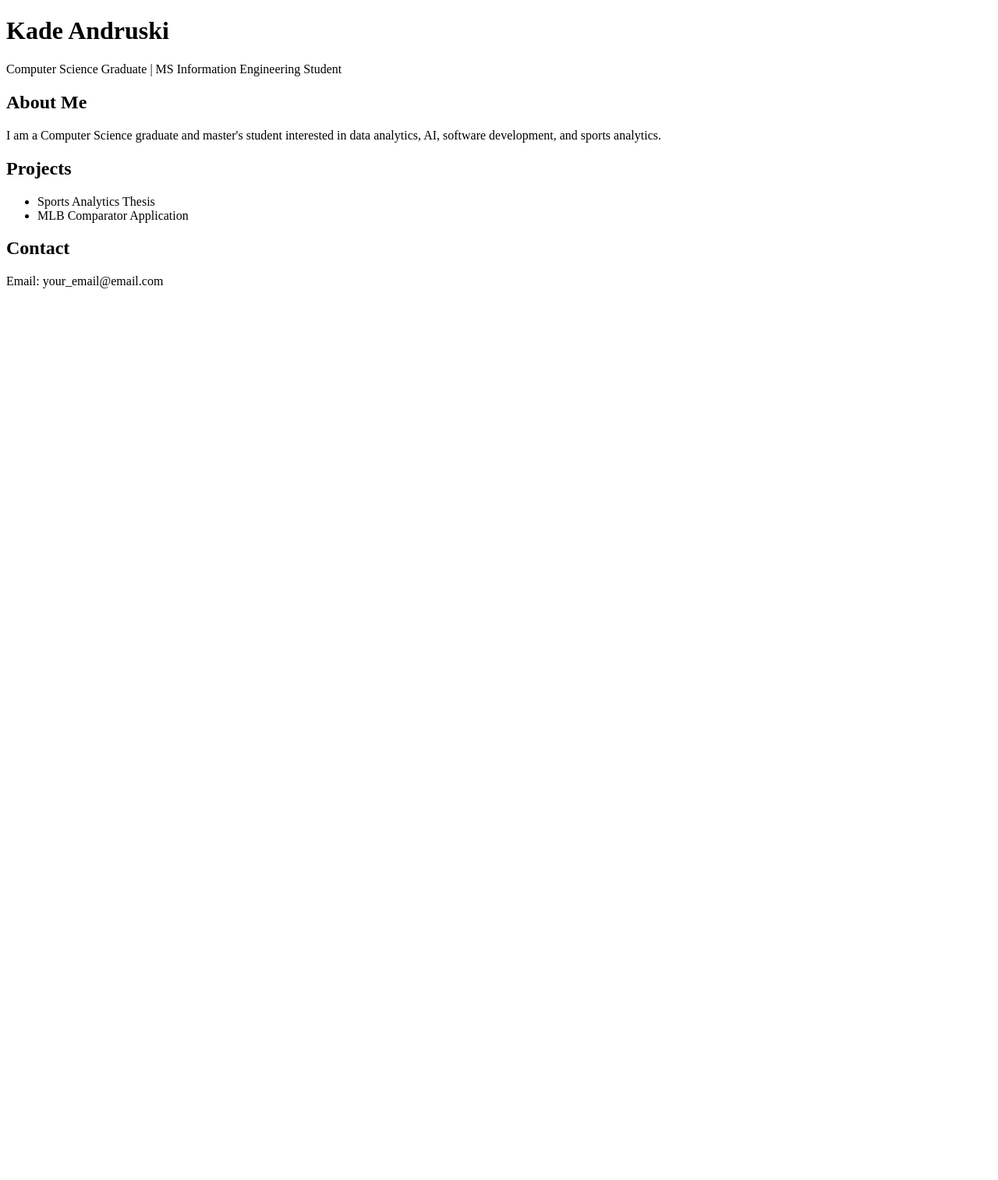
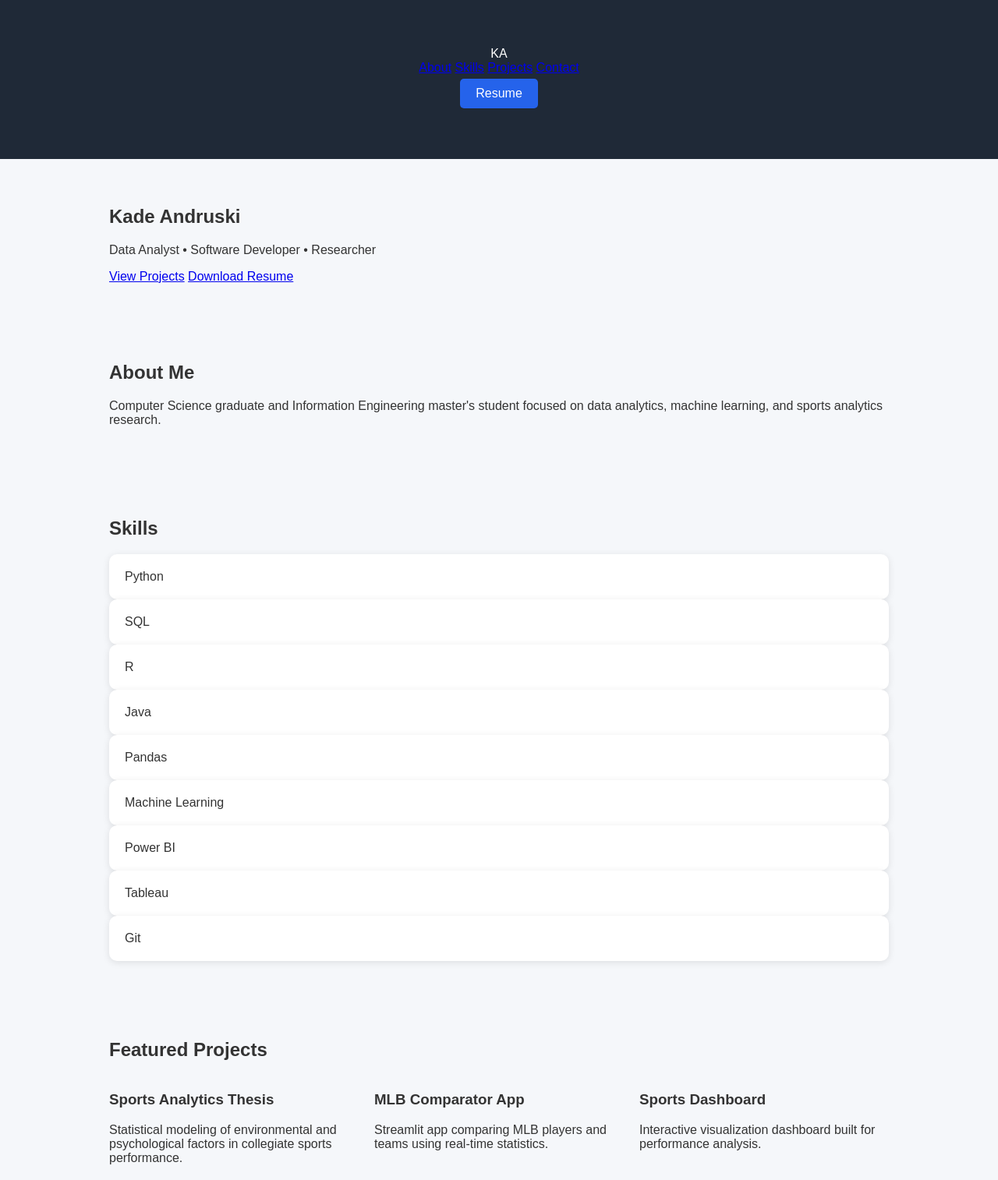
Before and after one commit to Kandruski/AndruskiPortfolio, a plain HTML site: page index.html in a window 1280 px wide. Shown: the top 1514 px of the page at 78% size. Before the commit the page ends 800 px from the top, so only its background shows below. Drawn offline with Linux system fonts and the light colour scheme.

Commit message:
Update index.html

```diff
--- a/index.html
+++ b/index.html
@@ -1,34 +1,93 @@
 <!DOCTYPE html>
-<html>
+<html lang="en">
 <head>
-    <title>Kade Andruski Portfolio</title>
+  <meta charset="UTF-8" />
+  <meta name="viewport" content="width=device-width, initial-scale=1.0"/>
+  <title>Kade Andruski | Portfolio</title>
+  <link rel="stylesheet" href="style.css">
+  <link rel="preconnect" href="https://fonts.googleapis.com">
+  <link href="https://fonts.googleapis.com/css2?family=Inter:wght@300;400;600;700&display=swap" rel="stylesheet">
 </head>
+
 <body>
 
-<h1>Kade Andruski</h1>
+<header class="nav">
+  <div class="logo">KA</div>
+  <nav>
+    <a href="#about">About</a>
+    <a href="#skills">Skills</a>
+    <a href="#projects">Projects</a>
+    <a href="#contact">Contact</a>
+  </nav>
+  <a class="btn" href="resume.pdf">Resume</a>
+</header>
 
-<p>
-Computer Science Graduate |
-MS Information Engineering Student
-</p>
+<section class="hero">
+  <div class="hero-text">
+    <h1>Kade Andruski</h1>
+    <p>Data Analyst • Software Developer • Researcher</p>
 
-<h2>About Me</h2>
+    <div class="hero-buttons">
+      <a class="btn-primary" href="#projects">View Projects</a>
+      <a class="btn-secondary" href="resume.pdf">Download Resume</a>
+    </div>
+  </div>
+</section>
 
-<p>
-I am a Computer Science graduate and master's student interested in
-data analytics, AI, software development, and sports analytics.
-</p>
+<section id="about" class="section">
+  <h2>About Me</h2>
+  <p>
+    Computer Science graduate and Information Engineering master's student
+    focused on data analytics, machine learning, and sports analytics research.
+  </p>
+</section>
 
-<h2>Projects</h2>
+<section id="skills" class="section">
+  <h2>Skills</h2>
+  <div class="grid">
+    <div class="card">Python</div>
+    <div class="card">SQL</div>
+    <div class="card">R</div>
+    <div class="card">Java</div>
+    <div class="card">Pandas</div>
+    <div class="card">Machine Learning</div>
+    <div class="card">Power BI</div>
+    <div class="card">Tableau</div>
+    <div class="card">Git</div>
+  </div>
+</section>
 
-<ul>
-    <li>Sports Analytics Thesis</li>
-    <li>MLB Comparator Application</li>
-</ul>
+<section id="projects" class="section">
+  <h2>Featured Projects</h2>
 
-<h2>Contact</h2>
+  <div class="projects">
 
-<p>Email: your_email@email.com</p>
+    <div class="project-card">
+      <h3>Sports Analytics Thesis</h3>
+      <p>Statistical modeling of environmental and psychological factors in collegiate sports performance.</p>
+    </div>
+
+    <div class="project-card">
+      <h3>MLB Comparator App</h3>
+      <p>Streamlit app comparing MLB players and teams using real-time statistics.</p>
+    </div>
+
+    <div class="project-card">
+      <h3>Sports Dashboard</h3>
+      <p>Interactive visualization dashboard built for performance analysis.</p>
+    </div>
+
+  </div>
+</section>
+
+<section id="contact" class="section">
+  <h2>Contact</h2>
+  <p>Email: your-email@example.com</p>
+</section>
+
+<footer>
+  <p>© 2026 Kade Andruski</p>
+</footer>
 
 </body>
 </html>
```
